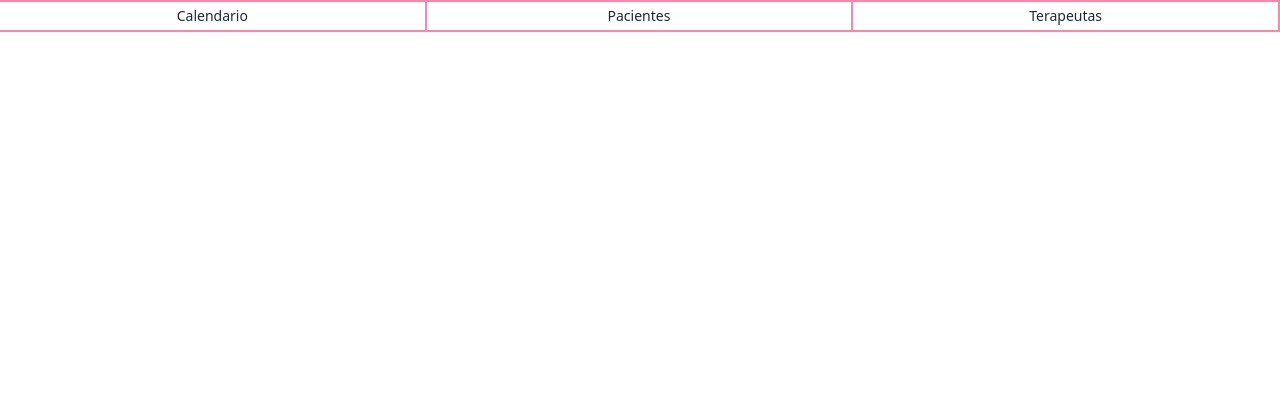
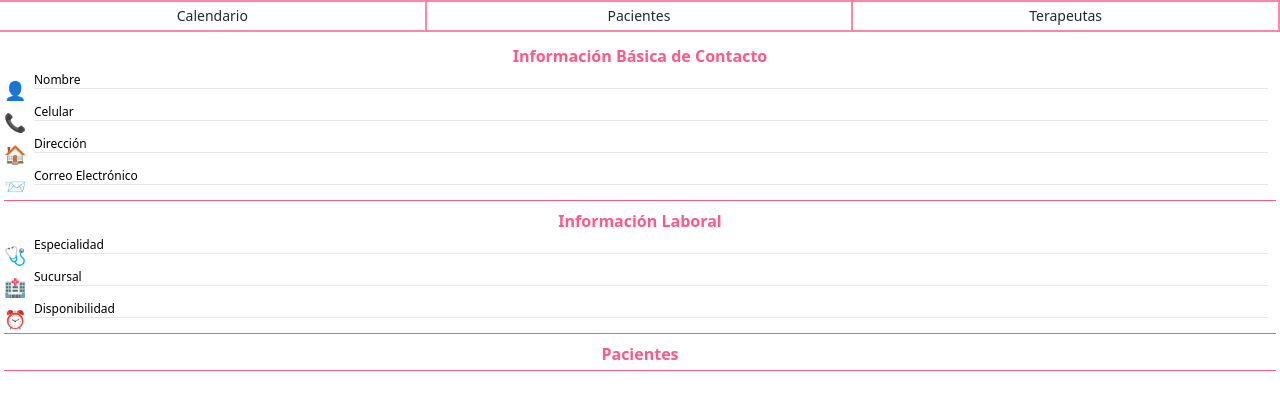
Before and after one commit to Ronald803/suyana-front, a React (Vite) app: page /employees/1 in a window 1280 px wide. Shown: the top 410 px of the page. Built offline with nearby package versions, Linux system fonts and the light colour scheme.

Commit message:
Create EmployeeDetailsPage

```diff
--- a/src/App.jsx
+++ b/src/App.jsx
@@ -7,6 +7,7 @@ import PatientsPage from './components/pages/PatientsPage'
 import Navbar from './components/organisms/Navbar'
 import NewEmployeePage from './components/pages/NewEmployeePage'
 import PatientDetailPage from './components/pages/PatientDetailPage'
+import EmployeeDetailPage from './components/pages/EmployeeDetailPage'
 
 const AppRoutes = () => {
   let routes = useRoutes([
@@ -15,6 +16,7 @@ const AppRoutes = () => {
     { path: '/patients', element: <PatientsPage /> },
     { path: '/patients/:patiendId', element: <PatientDetailPage /> },
     { path: '/employees', element: <EmployeesPage /> },
+    { path: '/employees/:employeeId', element: <EmployeeDetailPage /> },
     { path: '/new-user', element: <NewEmployeePage /> }
   ])
   return routes
--- /dev/null
+++ b/src/components/organisms/EmployeeDetails.jsx
@@ -0,0 +1,42 @@
+import PropTypes from 'prop-types';
+import PersonSingleDetail from '../atoms/PersonSingleDetail';
+import MainOptionButton from '../atoms/MainOptionButton';
+
+function EmployeeDetails(props) {
+  return (
+    <div className='p-1'>
+      <div className='border-b border-primary'>
+        <div className='pt-2 pb-1 text-center text-primary font-bold'>Información Básica de Contacto</div>
+        <PersonSingleDetail icon='👤' detailTitle='Nombre' detailInfo={props.employee?.name} />
+        <PersonSingleDetail icon='📞' detailTitle='Celular' detailInfo={props.employee?.phone} />
+        <PersonSingleDetail icon='🏠' detailTitle='Dirección' detailInfo={props.employee?.address} />
+        <PersonSingleDetail icon='📨' detailTitle='Correo Electrónico' detailInfo={props.employee?.email} />
+      </div>
+      <div className='border-b border-primary'>
+        <div className='pt-2 pb-1 text-center text-primary font-bold'>Información Laboral</div>
+        <PersonSingleDetail icon='🩺' detailTitle='Especialidad' detailInfo={props.employee?.specialty} />
+        <PersonSingleDetail icon='🏥' detailTitle='Sucursal' detailInfo={props.employee?.branch[0]} />
+        <PersonSingleDetail icon='⏰' detailTitle='Disponibilidad' detailInfo={props.employee?.availability} />
+      </div>
+      <div className='border-b border-primary'>
+        <div className='pt-2 pb-1 text-center text-primary font-bold'>Pacientes</div>
+        {
+          props.employee?.patients.map((patient, index) => {
+            return (
+              <div className='flex p-1 border-b border-primary' key={index}>
+                <div><MainOptionButton buttonText='Mas info' onClick={console.log} optionKey={patient.sessions} /></div>
+                <div className='py-1 px-2'>{patient.name}</div>
+              </div>
+            )
+          })
+        }
+      </div>
+    </div>
+  )
+}
+
+export default EmployeeDetails
+
+EmployeeDetails.propTypes = {
+  employee: PropTypes.object
+}
--- /dev/null
+++ b/src/components/organisms/EmployeesGrid.jsx
@@ -0,0 +1,55 @@
+import { useNavigate } from "react-router-dom"
+import useGetResourceHook from "../../api/useGetResourceHook"
+import MainOptionButton from "../atoms/MainOptionButton";
+
+function EmployeesGrid() {
+  const navigate = useNavigate()
+  const { dataResource, loading, error } = useGetResourceHook('staff', '');
+  const handleChooseEmployee = (index) => {
+    const stringEmployee = JSON.stringify(dataResource[index]);
+    localStorage.setItem('employee', stringEmployee)
+    navigate(`/employees/${dataResource[index]._id}`)
+  }
+  return (
+    <div className="py-1">
+      {
+        loading
+          ?
+          <div>Cargando...</div>
+          :
+          <div>
+            {
+              error
+                ?
+                <div>Ocurrió un error</div>
+                :
+                <table className="">
+                  <thead className="border border-primary">
+                    <tr>
+                      <th className="border-e border-primary">Nº</th>
+                      <th>Terapeutas</th>
+                      <th></th>
+                    </tr>
+                  </thead>
+                  <tbody>
+                    {
+                      dataResource?.map((patient, index) => {
+                        return (
+                          <tr key={index} className="border border-primary" >
+                            <td className="p-2 border-e border-primary">{index + 1}.</td>
+                            <td className="p-2 border-e border-primary">{patient.name}</td>
+                            <td className="p-2"><MainOptionButton buttonText="Info" onClick={handleChooseEmployee} optionKey={index} /></td>
+                          </tr>
+                        )
+                      })
+                    }
+                  </tbody>
+                </table>
+            }
+          </div>
+      }
+    </div>
+  )
+}
+
+export default EmployeesGrid
--- /dev/null
+++ b/src/components/pages/EmployeeDetailPage.jsx
@@ -0,0 +1,16 @@
+import { useEffect, useState } from 'react'
+import EmployeeDetails from '../organisms/EmployeeDetails';
+
+function EmployeeDetailPage() {
+  const [employee, setEmployee] = useState(null)
+  useEffect(() => {
+    setEmployee(JSON.parse(localStorage.getItem('employee')))
+  }, [])
+  return (
+    <div>
+      <EmployeeDetails employee={employee} />
+    </div>
+  )
+}
+
+export default EmployeeDetailPage
--- a/src/components/pages/EmployeesPage.jsx
+++ b/src/components/pages/EmployeesPage.jsx
@@ -1,16 +1,29 @@
-import { useEffect } from "react"
+import { useEffect, useState } from "react"
 import { useNavigate } from "react-router-dom"
+import EmployeesGrid from "../organisms/EmployeesGrid"
+import CreateEmployeeForm from "../molecules/CreateEmployeeForm"
 
 function EmployeesPage() {
   const navigate = useNavigate()
+  const [rol, setRol] = useState('')
   useEffect(() => {
     const token = localStorage.getItem('t')
+    setRol(localStorage.getItem('r'))
     if (token.length < 1) {
       navigate('/')
     }
   }, [])
   return (
-    <div>EmployeesPage</div>
+    <div className="flex justify-center">
+      <div>
+        <EmployeesGrid/>
+        {
+          rol=="administrador"
+          &&
+          <CreateEmployeeForm/>
+        }
+      </div>
+    </div>
   )
 }
 
```
